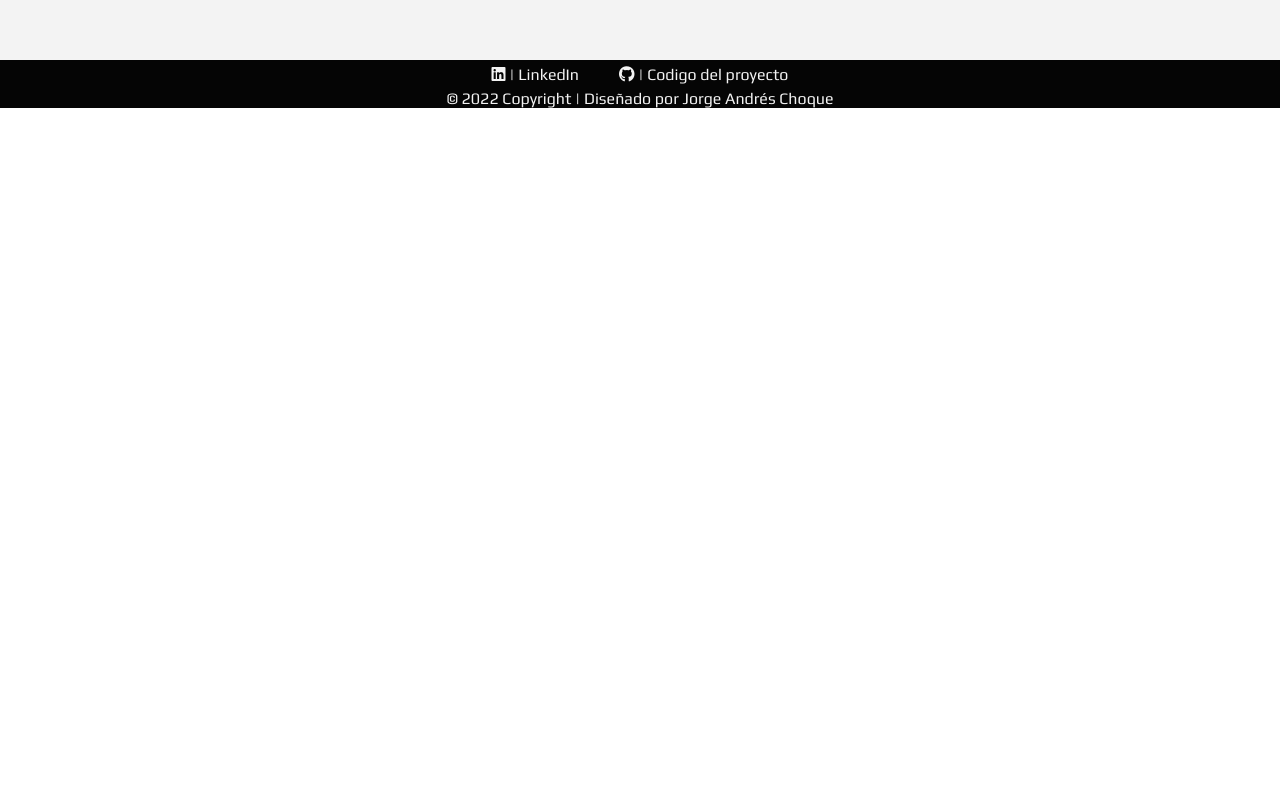
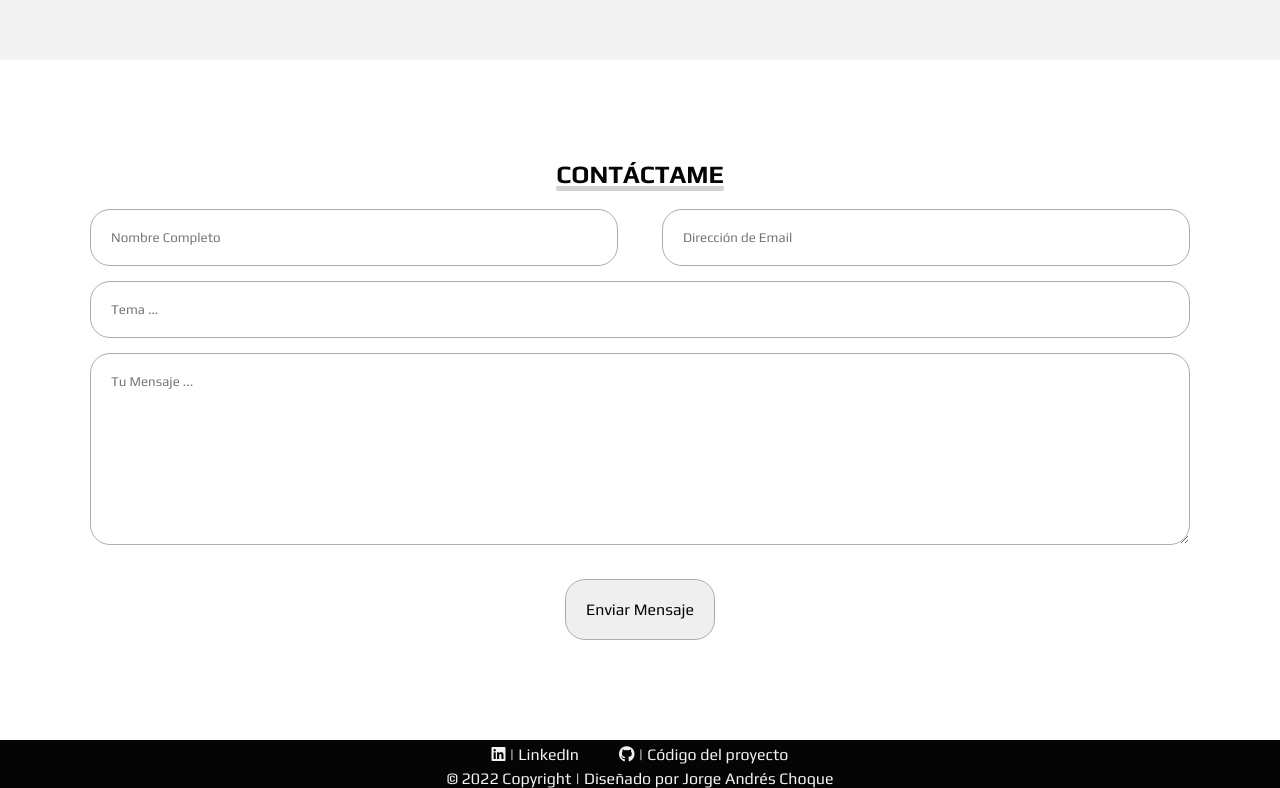
Before and after one commit to Jorge-JayCh/Mi-Portfolio-Jay-Ch, a plain HTML site: page index.html in a window 1280 px wide. Shown: the part 4324-5112 px from the top of the page. Before the commit the page ends 4432 px from the top, so only its background shows below. Drawn offline with Linux system fonts and the light colour scheme.

Commit message:
Seccion contacto agregado

```diff
--- a/css/styles.css
+++ b/css/styles.css
@@ -410,6 +410,71 @@ body {
   transform: scale(1.1);
 }
 
+/* SECCION CONTACTO */
+
+#contacto {
+  padding: 100px 15px;
+}
+
+#contacto .titulo-seccion {
+  margin-bottom: 20px;
+  font-size: 25px;
+  text-transform: uppercase;
+  color: var(--dark2);
+  text-decoration: underline;
+  text-decoration-color: var(--secondary-light1);
+  text-decoration-thickness: 5px;
+  text-align: center;
+}
+
+#contacto .contenedor-form {
+  max-width: 1100px;
+  margin: auto;
+}
+
+#contacto .contenedor-form .fila {
+  margin-bottom: 15px;
+}
+
+#contacto .contenedor-form .mitad {
+  display: flex;
+  justify-content: space-between;
+}
+
+#contacto .contenedor-form input,
+#contacto .contenedor-form textarea {
+  padding: 20px;
+  border-radius: 20px;
+  border: none;
+  border: 1px solid var(--secondary-light2);
+}
+
+#contacto .contenedor-form .mitad input {
+  width: 48%;
+}
+
+#contacto .contenedor-form .input-full {
+  width: 100%;
+}
+
+#contacto .btn-enviar {
+  display: block;
+  margin: auto;
+  cursor: pointer;
+  padding: 10px 20px;
+  font-size: 16px;
+  font-weight: 500;
+  color: var(--dark2);
+  border: 2px solid var(--secondary-light2);
+  margin-top: 30px;
+  transition: .5s;
+}
+
+#contacto .btn-enviar:hover {
+  background-color: var(--primary);
+  color: var(--secondary-light0);
+}
+
 /* FOOTER */
 #footer {
   background-color: var(--dark2);
--- a/index.html
+++ b/index.html
@@ -260,6 +260,28 @@
         </div>
       </div>
     </section>
+
+    <!-- Seccion Contacto -->
+    <section id="contacto">
+      <h3 class="titulo-seccion">Contáctame</h3>
+      <div class="contenedor-form">
+        <form action="">
+          <div class="fila mitad">
+            <input type="text" placeholder="Nombre Completo" class="input-mitad">
+            <input type="text" placeholder="Dirección de Email" class="input-mitad">
+          </div>
+          <div class="fila">
+            <input type="text" placeholder="Tema ..." class="input-full">
+          </div>
+          <div class="fila">
+            <textarea name="" id="" cols="30" rows="10" placeholder="Tu Mensaje ..." class="input-full"></textarea>
+          </div>
+          <input type="submit" value="Enviar Mensaje" class="btn-enviar">
+        </form>
+      </div>
+    </section>
+
+    <!-- Seccion Footer -->
     <footer id="footer">
       <div class="contenedor footer">
         <div class="iconos-footer">
@@ -272,7 +294,7 @@
           <div class="contenedor-icono">
             <a href="#" target="blank">
               <i class="fa-brands fa-github"></i>
-              <span>| Codigo del proyecto</span>
+              <span>| Código del proyecto</span>
             </a>
           </div>
         </div>
```
